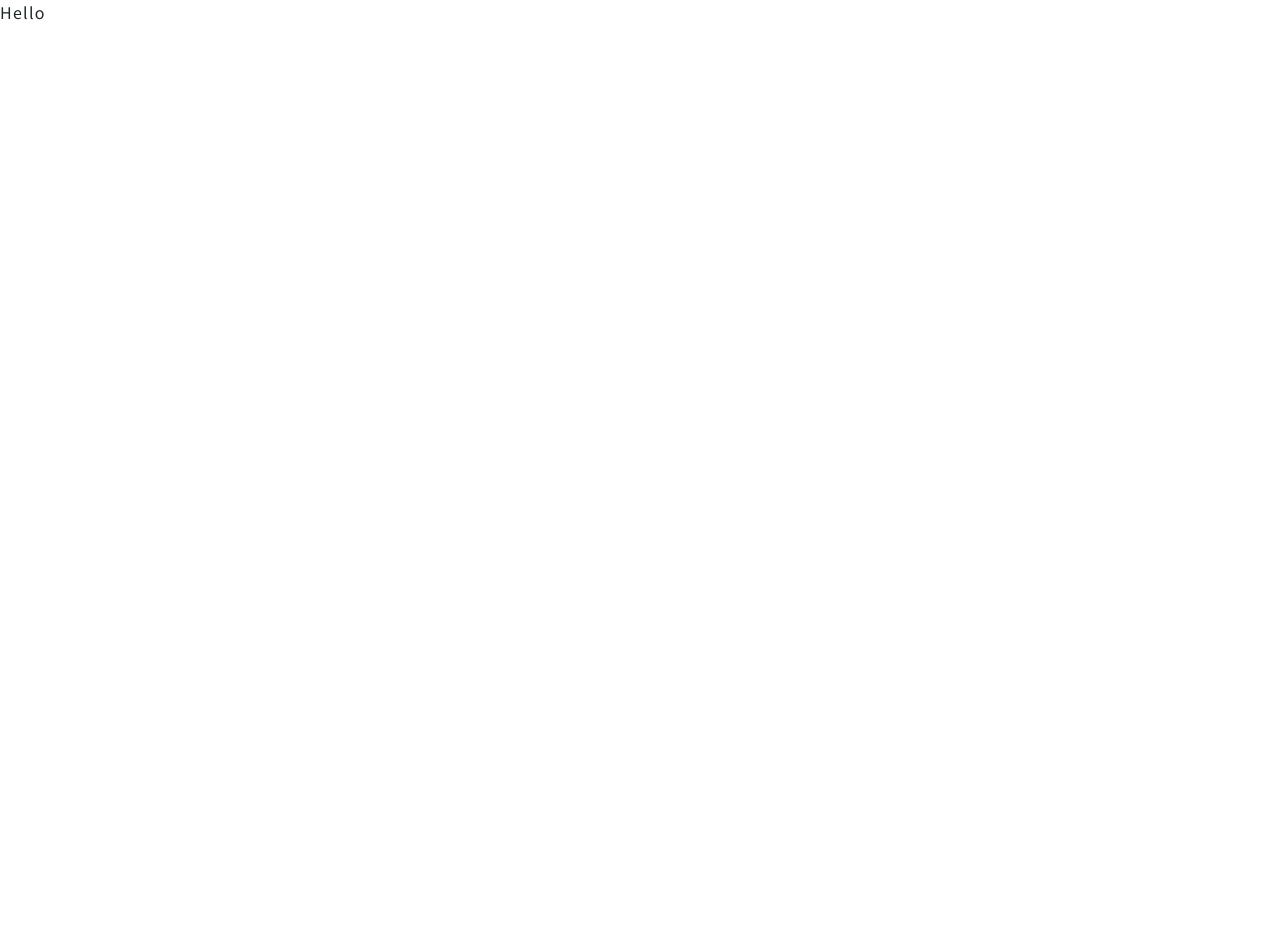
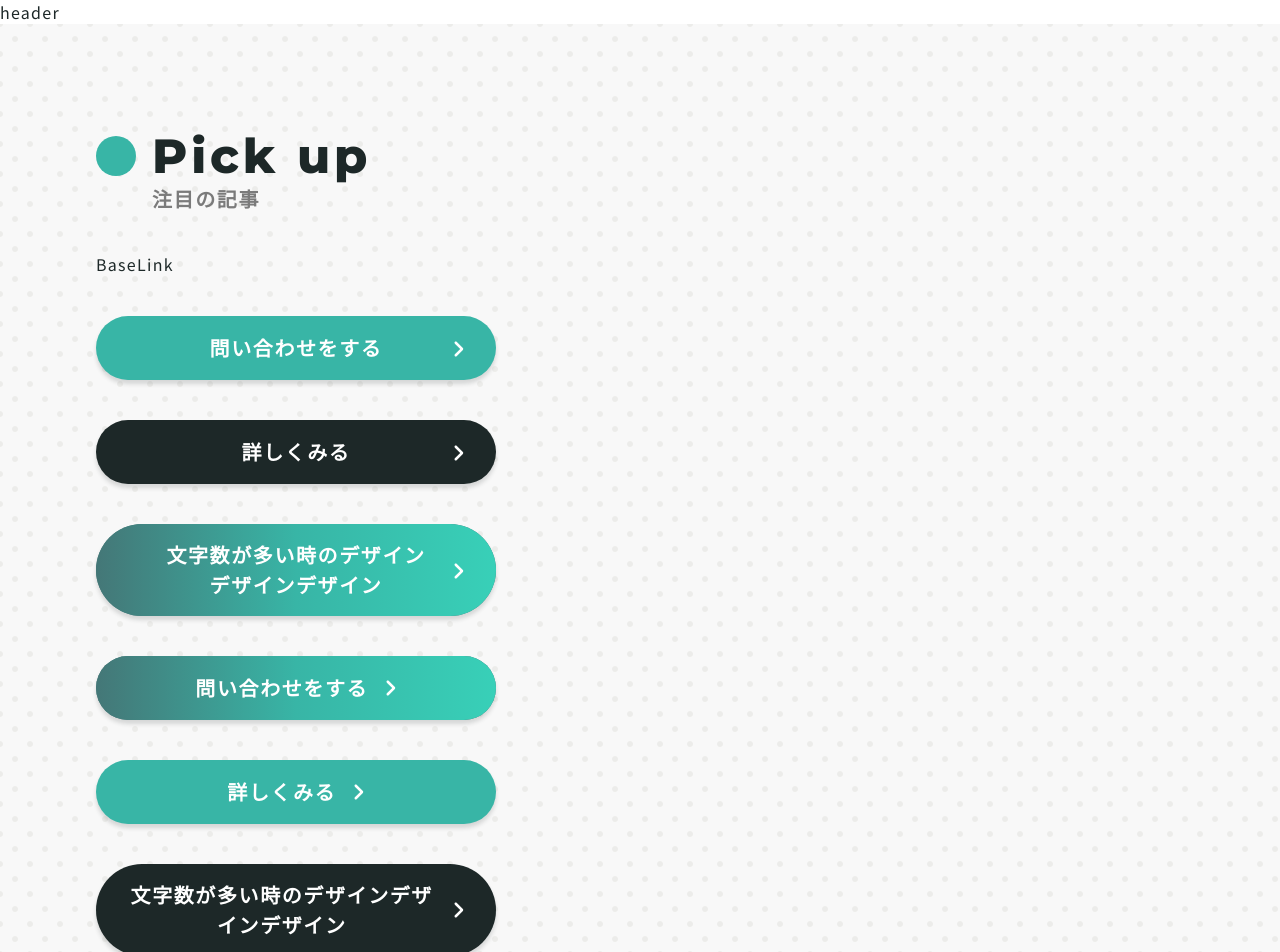
Before and after one commit to podev826/NEXT-scrumy-HP, a Next.js app in the folder frontend/: page /root in a window 1280 px wide. Shown: the top 952 px of the page. Before the commit the page ends 800 px from the top, so only its background shows below. Built offline with nearby package versions, Linux system fonts and the light colour scheme.

Commit message:
[add] デザイン確認用

```diff
--- /dev/null
+++ b/frontend/src/components/Layouts/Head/MainHead.tsx
@@ -0,0 +1,10 @@
+import Head from 'next/head';
+import { VFC } from 'react';
+
+export const MainHead: VFC = () => {
+  return (
+    <Head>
+      <title>Scrumy</title>
+    </Head>
+  );
+};
--- /dev/null
+++ b/frontend/src/components/Layouts/Head/index.ts
@@ -0,0 +1 @@
+export * from './MainHead';
--- /dev/null
+++ b/frontend/src/components/Layouts/Header/Header.tsx
@@ -0,0 +1,9 @@
+import { VFC } from 'react';
+
+export const Header: VFC = () => {
+  return (
+    <header>
+      <p>header</p>
+    </header>
+  );
+};
--- /dev/null
+++ b/frontend/src/components/Layouts/Header/index.ts
@@ -0,0 +1 @@
+export * from './Header';
--- /dev/null
+++ b/frontend/src/components/Layouts/Layout/MainLayout.tsx
@@ -0,0 +1,19 @@
+import { Footer } from 'components/Layouts/Footer';
+import { MainHead } from 'components/Layouts/Head';
+import { Header } from 'components/Layouts/Header';
+import { ReactNode, VFC } from 'react';
+
+type MainLayoutProps = {
+  children: ReactNode;
+};
+
+export const MainLayout: VFC<MainLayoutProps> = ({ children }) => {
+  return (
+    <>
+      <MainHead />
+      <Header />
+      <main>{children}</main>
+      <Footer />
+    </>
+  );
+};
--- /dev/null
+++ b/frontend/src/components/Layouts/Layout/index.ts
@@ -0,0 +1 @@
+export * from './MainLayout';
--- a/frontend/src/components/Layouts/index.ts
+++ b/frontend/src/components/Layouts/index.ts
@@ -1 +1,2 @@
+export * from './Layout';
 export * from './Wrapper';
--- a/frontend/src/pages/root/index.tsx
+++ b/frontend/src/pages/root/index.tsx
@@ -1,11 +1,55 @@
 import { Box, Text } from '@chakra-ui/react';
+import {
+  BaseLink,
+  PrimaryLink,
+  PrimaryTitle,
+  SecondaryLink,
+} from 'components/Elements';
+import { ContentWrapper, MainLayout } from 'components/Layouts';
 import type { NextPage } from 'next';
 
 const Root: NextPage = () => {
   return (
-    <Box>
-      <Text>Hello</Text>
-    </Box>
+    <MainLayout>
+      <ContentWrapper as="section" bgType="dotted">
+        <PrimaryTitle ja="注目の記事" en="Pick up" />
+        <Box>
+          <Text mt={10}>
+            <BaseLink href="/about">BaseLink</BaseLink>
+          </Text>
+          <Text mt={10}>
+            <PrimaryLink href="/" variant="primary" w="full" maxW="400">
+              問い合わせをする
+            </PrimaryLink>
+          </Text>
+          <Text mt={10}>
+            <PrimaryLink href="/" variant="secondary" w="full" maxW="400">
+              詳しくみる
+            </PrimaryLink>
+          </Text>
+          <Text mt={10}>
+            <PrimaryLink href="/" variant="tertiary" w="full" maxW="400">
+              文字数が多い時のデザインデザインデザイン
+            </PrimaryLink>
+          </Text>
+          <Text mt={10}>
+            <SecondaryLink href="/" variant="tertiary" w="full" maxW="400">
+              問い合わせをする
+            </SecondaryLink>
+          </Text>
+          <Text mt={10}>
+            <SecondaryLink href="/" variant="primary" w="full" maxW="400">
+              詳しくみる
+            </SecondaryLink>
+          </Text>
+          <Text mt={10}>
+            <SecondaryLink href="/" variant="secondary" w="full" maxW="400">
+              文字数が多い時のデザインデザインデザイン
+            </SecondaryLink>
+          </Text>
+        </Box>
+      </ContentWrapper>
+    </MainLayout>
   );
 };
 
```
